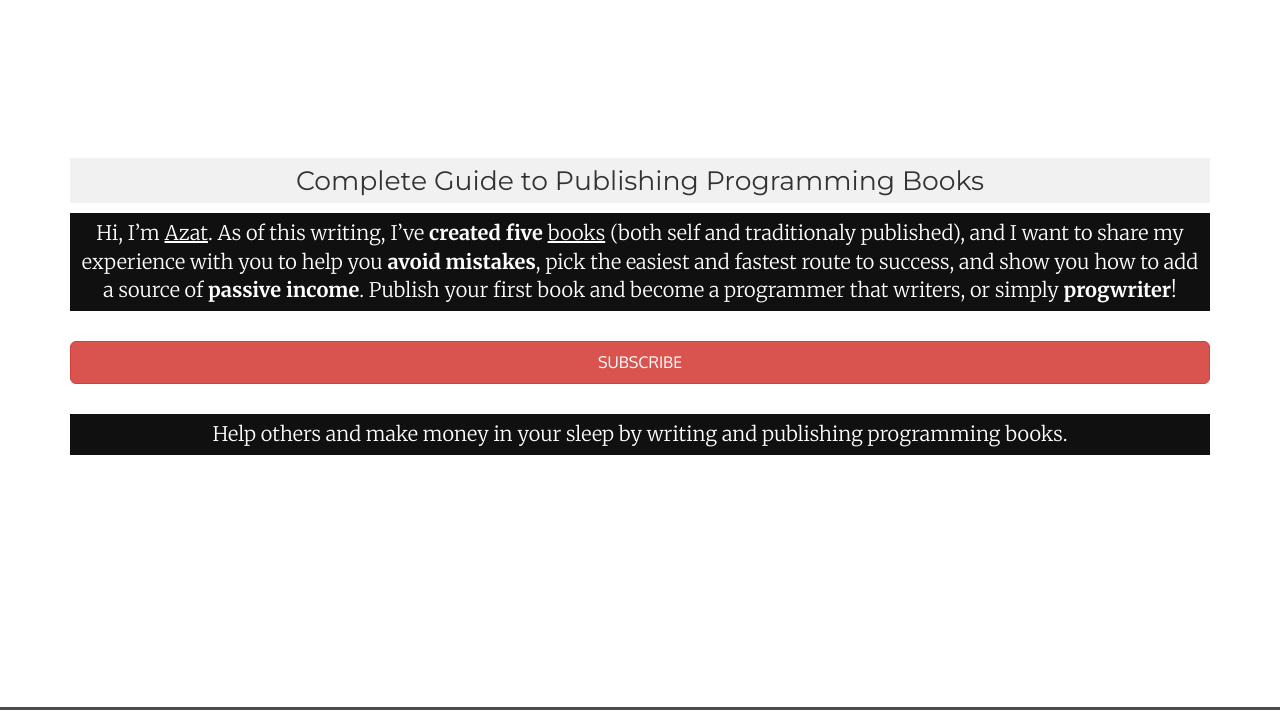
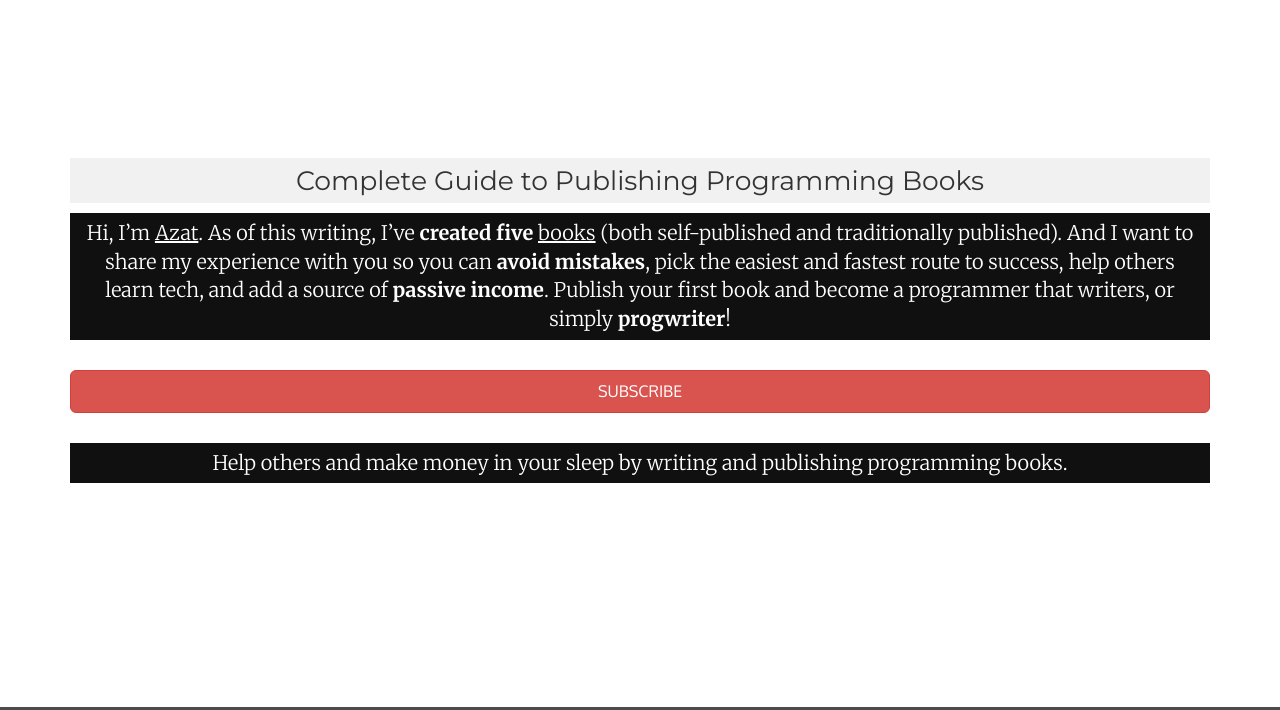
Before and after one commit to azat-co/progwriter, a plain HTML site: page index.html in a window 1280 px wide. Shown: the top 710 px of the page. Drawn offline with nearby package versions, Linux system fonts and the light colour scheme; some packages are replaced by stand-ins of ours.

Commit message:
copy changes

```diff
--- a/index.html
+++ b/index.html
@@ -75,7 +75,7 @@
           <div class="col-md-12">
             <h1>ProgWriter</h1>
             <h3>Complete Guide to Publishing Programming Books</h3>
-             <p>Hi, I’m <a data-toggle="modal" data-target="#author" >Azat</a>. As of this writing, I’ve <strong>created five</strong> <a data-toggle="modal" data-target="#work" >books</a> (both self and traditionaly published), and I want to share my experience with you to help you <strong>avoid mistakes</strong>, pick the easiest and fastest route to success, and show you how to add a source of <strong>passive income</strong>. Publish your first book and become a programmer that writers, or simply <strong>progwriter</strong>!
+             <p>Hi, I’m <a data-toggle="modal" data-target="#author" >Azat</a>. As of this writing, I’ve <strong>created five</strong> <a data-toggle="modal" data-target="#work" >books</a> (both self-published and traditionally published). And I want to share my experience with you so you can <strong>avoid mistakes</strong>, pick the easiest and fastest route to success, help others learn tech, and add a source of <strong>passive income</strong>. Publish your first book and become a programmer that writers, or simply <strong>progwriter</strong>!
             </p>
 <!--             <p>In this exact moment we <span class="highlight">working really hard</span> on our new project. You can look forward to an amazing service, which completely <span class="highlight">rock your world</span>. It’s going to literally turn your world upside down. <span class="highlight">So stay tuned</span>. For more information visit our website or you can check our <span class="highlight"><i class="fa fa-facebook-square"></i> Facebook</span></p> -->
 
```
